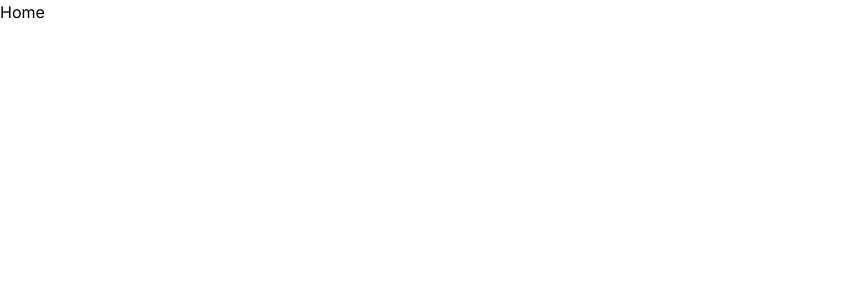
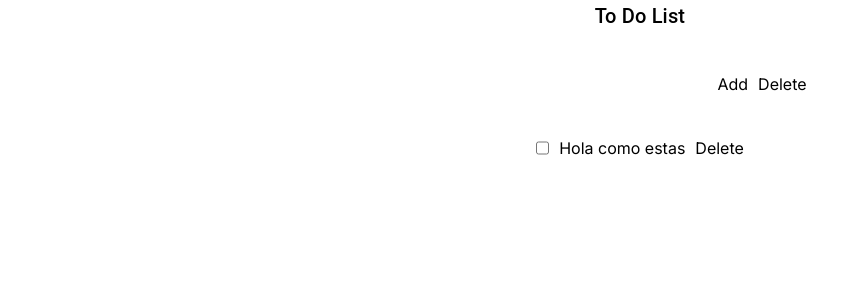
Before and after one commit to RamiroAcostaDev/toDoListTypeScritPractice, a Next.js app: page / in a window 1280 px wide. Shown: the top 300 px of the page, without its empty margins (0-868 px from the left). Built offline with nearby package versions, Linux system fonts and the light colour scheme.

Commit message:
input task created

```diff
--- a/src/app/page.tsx
+++ b/src/app/page.tsx
@@ -1,9 +1,64 @@
-import { Box } from "@mui/material";
+"use client"
+import { Box, Typography, Container } from "@mui/material";
+import {useState} from "react";
 
 export default function Home() {
+  //Types
+  type Tool = {
+    id: string,
+    name: string,
+    checked: boolean,
+    style: object,
+    date:number,
+  }
+
+  const [toolsList, setToolsList] = useState<Tool[]>([]);
+  const [InputCange, setInputCange] = useState<Tool | null>(null);
+
+  const handleInputChanges = (event:any)=>{
+    const newTool: Tool ={
+      id: Math.random().toString().substring(2,9),
+      name: event.target.value,
+      checked: false,
+      style: {textDecoration: 'none'},
+      date: Date.now()
+    };
+    setInputCange(newTool)
+    console.log(InputCange)
+  };
+
+  const addToolToList=(event:any)=>{
+    event.preventDefault();
+    if (InputCange !== null) {
+      setToolsList([...toolsList, InputCange]);
+    }
+    console.log(toolsList)
+  }
+
   return (
-    <Box>
-      <h1>Home</h1>
+    <Box display={'flex'} flexDirection={'column'} justifyContent={'center'} alignItems={'center'} gap={5}>
+
+      <Box>
+        <Typography variant="h6" color="initial">To Do List</Typography>
+      </Box>
+
+      <Box display = {"flex"} justifyContent={'center'} alignItems={'center'}>
+        <form action="" onSubmit={addToolToList}  style={{display:'flex', gap: '10px'}}>
+          <input type="text" onChange={handleInputChanges}/>
+          <button type="submit">Add</button>
+          <button >Delete</button>
+        </form>
+      </Box>
+
+      <Box display = {"flex"}>
+        <ul style={{display:'flex', gap: '10px'}}>
+          <input type='checkbox' />
+          <li>Hola como estas</li>
+          <button>Delete</button>
+        </ul>
+      </Box>
+
     </Box>
+
   );
 }
```
